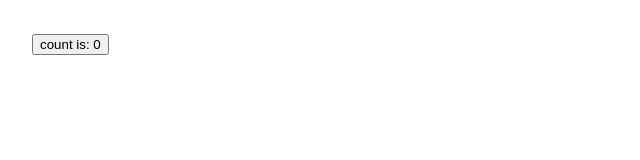
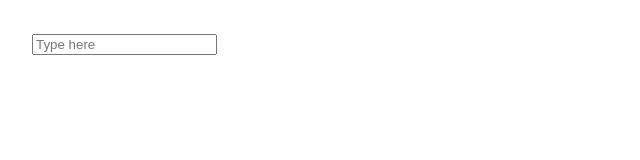
Before and after one commit to EdiJunior88/VueJS_Documentacao, a Vue app in the folder guia-passo-a-passo/: page / in a window 1280 px wide. Shown: the top 160 px of the page, without its empty margins (0-640 px from the left). Built offline with nearby package versions, Linux system fonts and the light colour scheme.

Commit message:
Guia
- Começar
- Interpretação Declarativa
- Vinculação de Atributo
- Ouvintes de Eventos
- Vinculação de Formulário

```diff
--- a/guia-passo-a-passo/src/App.vue
+++ b/guia-passo-a-passo/src/App.vue
@@ -1,17 +1,19 @@
 <script setup>
 import { ref } from 'vue'
 
-const count = ref(0)
+const text = ref('')
 
-function increment() {
-  //update component state
-  //atualize o estado do componente
-  count.value++
+function onInput(e) {
+  text.value = e.target.value
 }
 </script>
 
 <template>
-  <button @click="increment">count is: {{ count }}</button>
+  <input :value="text" @input="onInput" placeholder="Type here" />
+  <p>{{ text }}</p>
+  <!-- ou -->
+  <!-- <input v-model="text" placeholder="Type here">
+  <p>{{ text }}</p> -->
 </template>
 
 <style lang="css" scoped></style>
```
